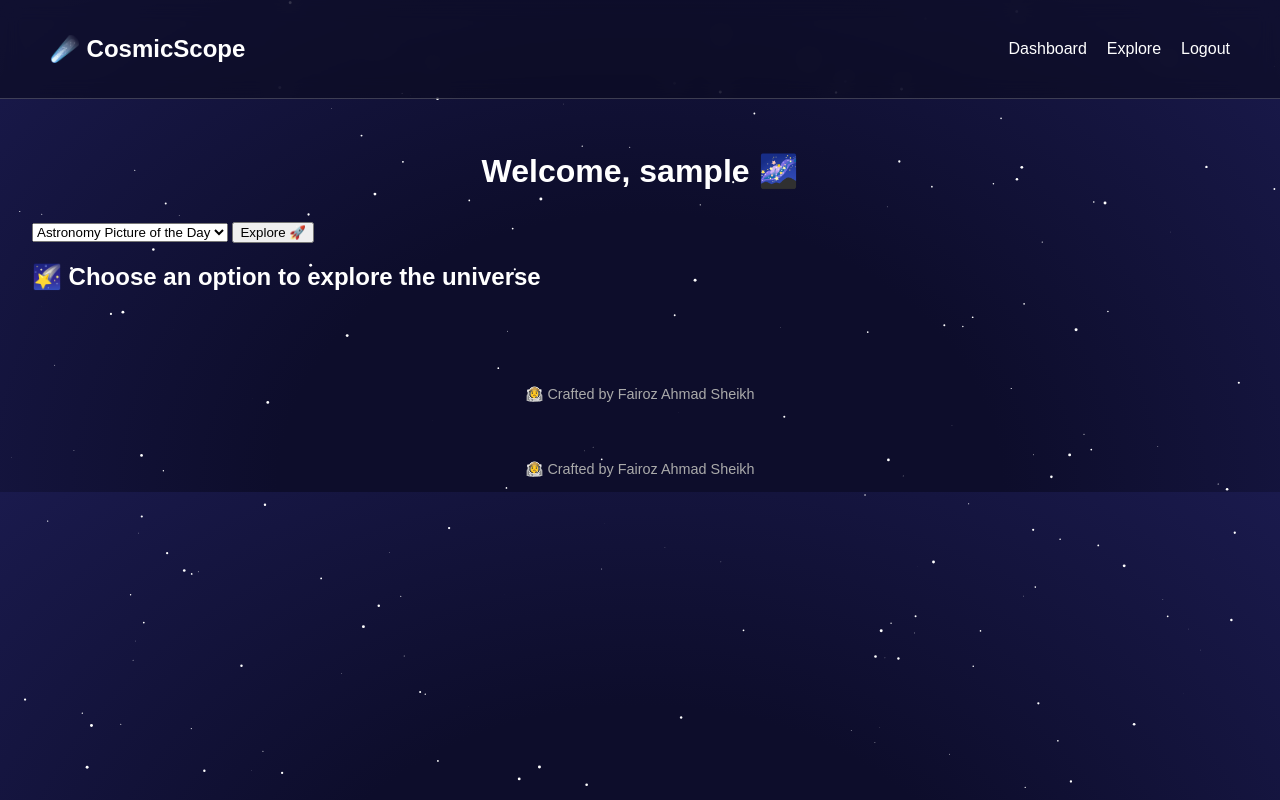
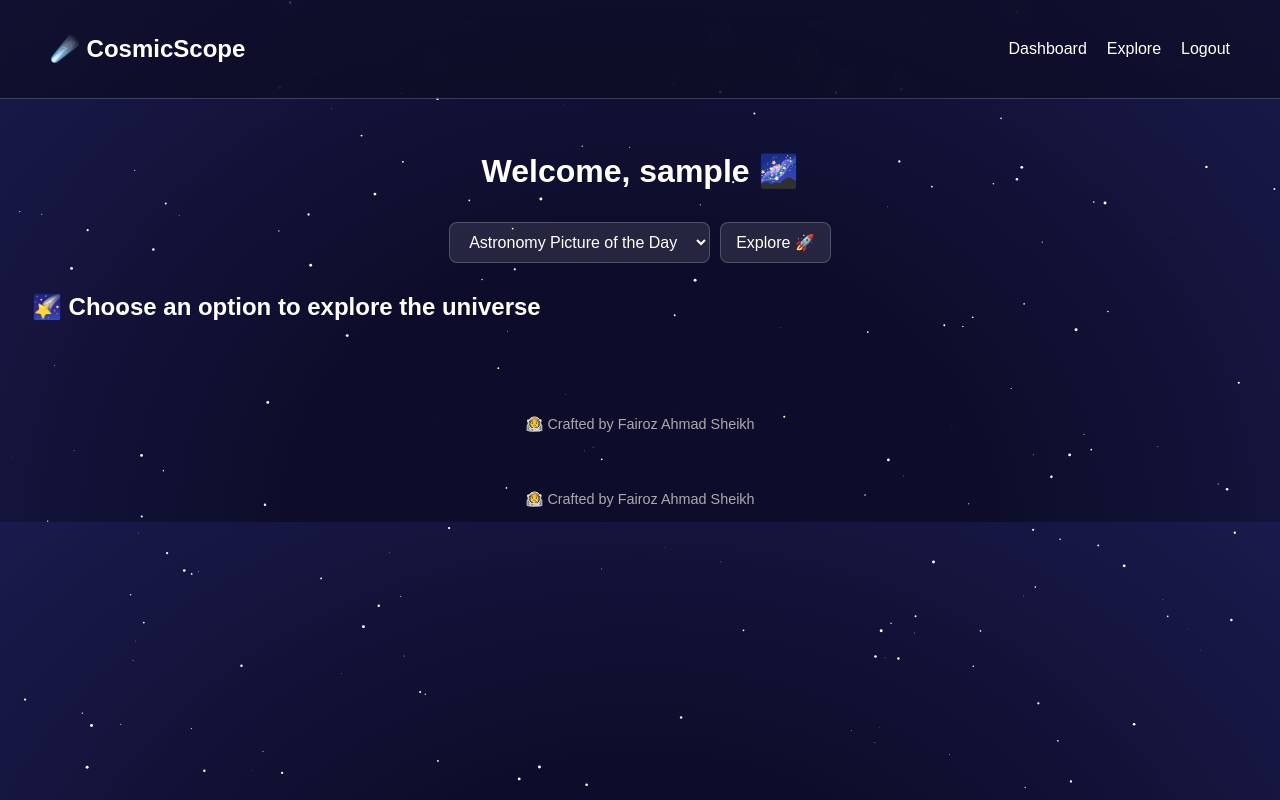
Before and after one commit to FairozAhmadSheikh/cosmicscope, a Flask app: page /dashboard in a window 1280 px wide. Run offline with Flask 3, Linux system fonts and the light colour scheme; the visitor is signed in with stand-in values (Sample User, id 1); data that the repository does not hold is empty.

Commit message:
added css

```diff
--- a/static/css/cosmic.css
+++ b/static/css/cosmic.css
@@ -303,3 +303,44 @@ body {
   from { opacity: 0; }
   to { opacity: 1; }
 }
+.explore-controls {
+  display: flex;
+  justify-content: center;
+  align-items: center;
+  gap: 10px;
+  margin-bottom: 30px;
+}
+
+.explore-controls select, .explore-controls button {
+  padding: 10px 15px;
+  font-size: 1rem;
+  border-radius: 8px;
+  background: rgba(255,255,255,0.1);
+  color: white;
+  border: 1px solid rgba(255,255,255,0.2);
+  cursor: pointer;
+}
+
+.explore-controls button:hover {
+  background: rgba(255,255,255,0.3);
+}
+
+.explore-result img {
+  max-width: 100%;
+  border-radius: 12px;
+  box-shadow: 0 0 15px rgba(255,255,255,0.2);
+}
+
+.loader {
+  border: 6px solid rgba(255,255,255,0.2);
+  border-top: 6px solid #00ffff;
+  border-radius: 50%;
+  width: 60px;
+  height: 60px;
+  margin: 50px auto;
+  animation: spin 1s linear infinite;
+}
+
+@keyframes spin {
+  100% { transform: rotate(360deg); }
+}
```
